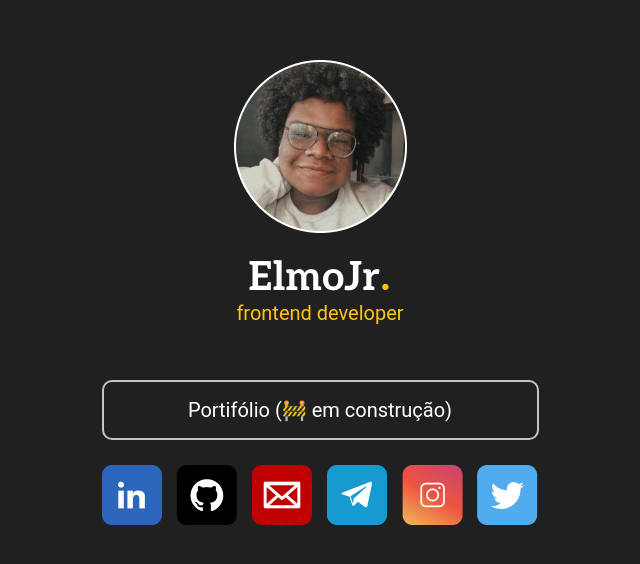
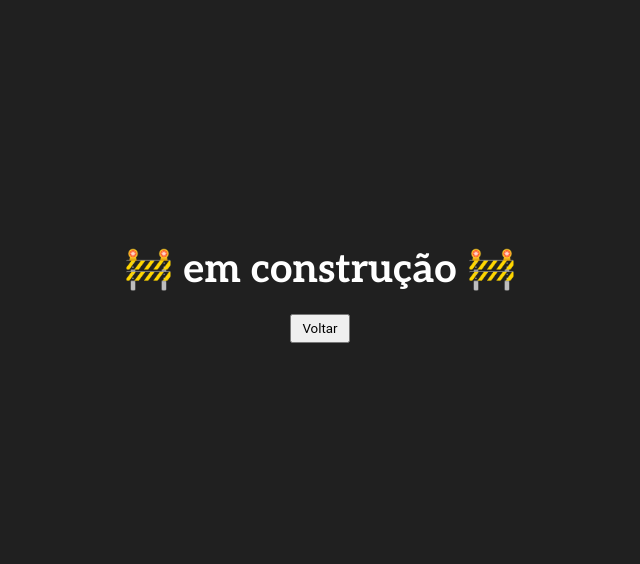
Before and after one commit to oElmoJr/elmojr.dev, a React (Create React App) app: page /portifolio in a window 1280 px wide. Shown: the part 106-670 px from the top of the page, without its empty margins (320-960 px from the left). Built offline with nearby package versions, Linux system fonts and the light colour scheme.

Commit message:
create routes

```diff
--- a/src/App.tsx
+++ b/src/App.tsx
@@ -1,10 +1,10 @@
-import Layout from './components/Layout';
+import AppRoutes from './routes';
 import GlobalStyles from './styles/GlobalStyles';
 
 function App() {
   return (
     <>
-      <Layout/>
+      <AppRoutes />
       <GlobalStyles />
     </>
   );
--- a/src/components/Links/index.tsx
+++ b/src/components/Links/index.tsx
@@ -1,11 +1,15 @@
 import { Container, Button } from "./styles"
 import Social from "../Social"
 
+import { useNavigate } from "react-router-dom"
 
 export default function Links() {
+
+    const navigate = useNavigate();
+
     return (
         <Container>
-            <Button>Portifólio (🚧 em construção)</Button>
+            <Button onClick={() => navigate("/portifolio")} >Portifólio</Button>
             <Social />
         </Container>
     )
--- a/src/components/Layout/index.tsx
+++ b/src/pages/PageLinks/index.tsx
@@ -1,10 +1,10 @@
 import React from "react";
 
 import { Container } from "./styles";
-import Header from "../Header";
-import Links from "../Links";
+import Header from "../../components/Header";
+import Links from "../../components/Links";
 
-export default function Layout() {
+export default function PageLinks() {
     return (
         <Container>
             <Header />
--- /dev/null
+++ b/src/pages/Portifolio/index.tsx
@@ -0,0 +1,15 @@
+import { Container } from "./styles";
+
+import { useNavigate } from "react-router-dom"
+
+export default function Portifolio() {
+
+    const navigate = useNavigate()
+
+    return (
+        <Container>
+            <h1>🚧 em construção 🚧</h1>
+            <button onClick={() => navigate("/")} >Voltar</button>
+        </Container>
+    )
+}
--- /dev/null
+++ b/src/pages/Portifolio/styles.ts
@@ -0,0 +1,25 @@
+import styled from "styled-components"
+
+export const Container = styled.div`
+    display: flex;
+    flex-direction: column;
+    justify-content: center;
+    align-items: center;
+    height: 100vh;
+
+    h1 {
+        font-family: 'Aleo', serif;
+        font-style: normal;
+        font-weight: 700;
+        font-size: 40px;
+        line-height: 48px;
+        color: #FFFFFF;
+    };
+
+    button {
+        cursor: pointer;
+        margin-top: 20px;
+        padding: 5px 10px;
+    }
+
+`;
--- /dev/null
+++ b/src/routes.tsx
@@ -0,0 +1,15 @@
+import { Routes, Route, BrowserRouter } from "react-router-dom";
+
+import PageLinks from "./pages/PageLinks";
+import Portifolio from "./pages/Portifolio";
+
+export default function AppRoutes() {
+  return (
+    <BrowserRouter>
+      <Routes>
+        <Route path="/" element={<PageLinks />} />
+        <Route path="/portifolio" element={<Portifolio />} />
+      </Routes>
+    </BrowserRouter>
+  );
+}
```
Also changed, not shown: src/pages/PageLinks/styles.ts (renamed from src/components/Layout/styles.ts).
